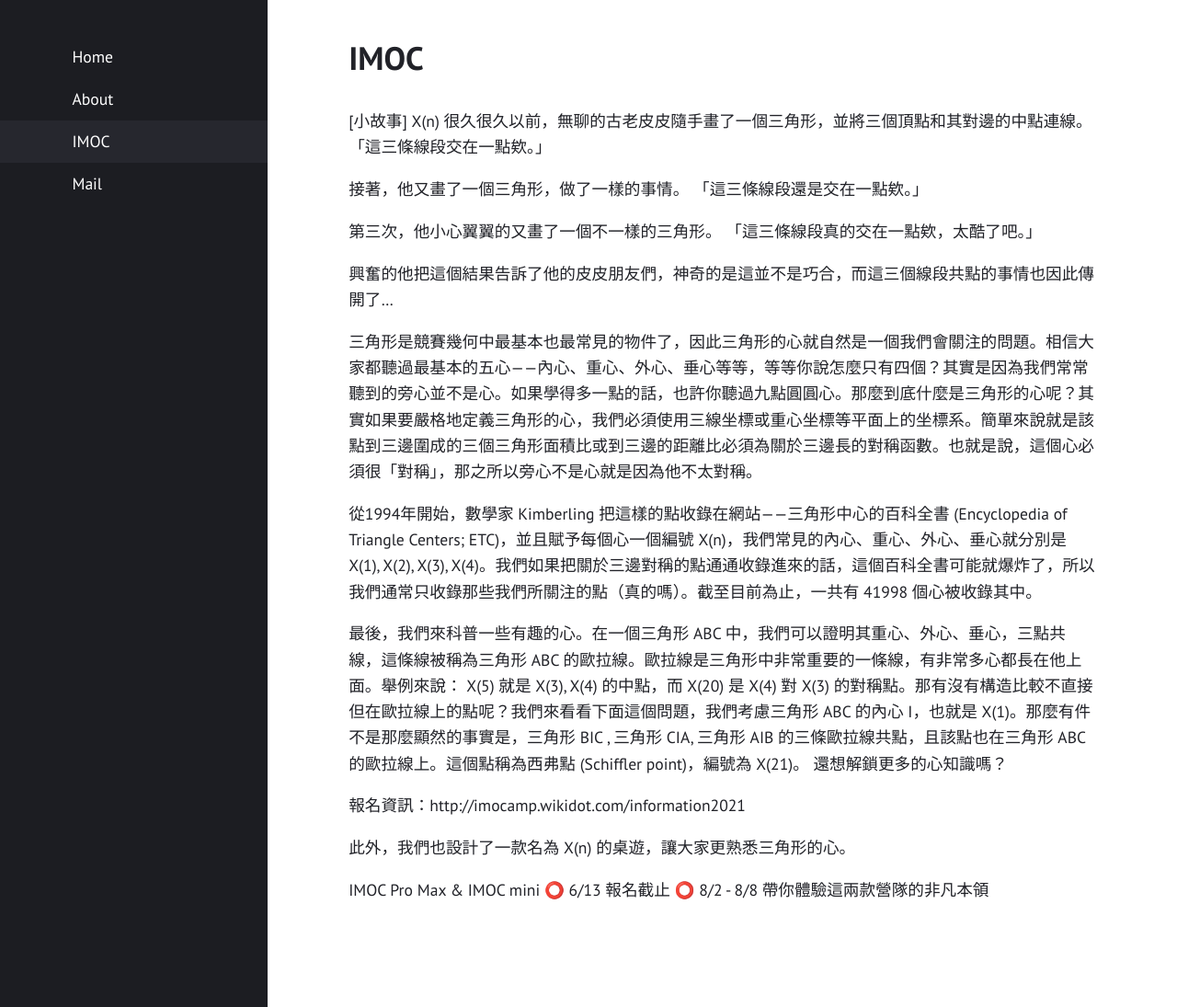
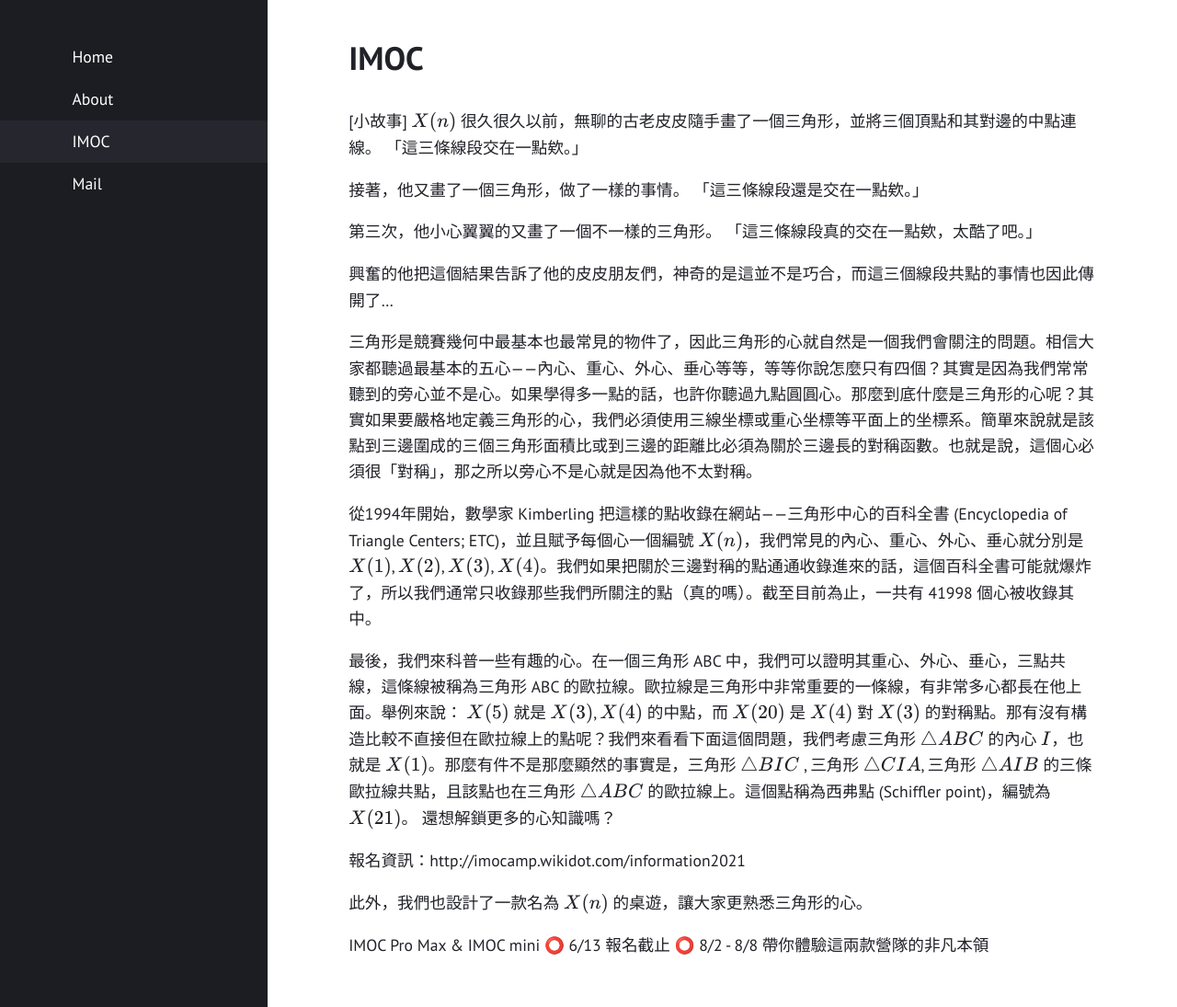
Before and after one commit to Permutation-Chang/Permutation-Chang.github.io, a Jekyll site: the page built from IMOC.md, in a window 1280 px wide and 1095 px high. Shown: the whole window at 92% size. Built offline with Jekyll 4.4.1, drawn with Linux system fonts in a browser that asks for light colours.

Commit message:
Update IMOC.md

```diff
--- a/IMOC.md
+++ b/IMOC.md
@@ -4,7 +4,7 @@ permalink: "/IMOC/"
 layout: page
 ---
 
-[小故事] X(n)
+[小故事] $$X(n)$$
 很久很久以前，無聊的古老皮皮隨手畫了一個三角形，並將三個頂點和其對邊的中點連線。
 「這三條線段交在一點欸。」
 
@@ -19,14 +19,14 @@ layout: page
 
 三角形是競賽幾何中最基本也最常見的物件了，因此三角形的心就自然是一個我們會關注的問題。相信大家都聽過最基本的五心——內心、重心、外心、垂心等等，等等你說怎麼只有四個？其實是因為我們常常聽到的旁心並不是心。如果學得多一點的話，也許你聽過九點圓圓心。那麼到底什麼是三角形的心呢？其實如果要嚴格地定義三角形的心，我們必須使用三線坐標或重心坐標等平面上的坐標系。簡單來說就是該點到三邊圍成的三個三角形面積比或到三邊的距離比必須為關於三邊長的對稱函數。也就是說，這個心必須很「對稱」，那之所以旁心不是心就是因為他不太對稱。
 
-從1994年開始，數學家 Kimberling 把這樣的點收錄在網站——三角形中心的百科全書 (Encyclopedia of Triangle Centers; ETC)，並且賦予每個心一個編號 X(n)，我們常見的內心、重心、外心、垂心就分別是 X(1), X(2), X(3), X(4)。我們如果把關於三邊對稱的點通通收錄進來的話，這個百科全書可能就爆炸了，所以我們通常只收錄那些我們所關注的點（真的嗎）。截至目前為止，一共有 41998 個心被收錄其中。
+從1994年開始，數學家 Kimberling 把這樣的點收錄在網站——三角形中心的百科全書 (Encyclopedia of Triangle Centers; ETC)，並且賦予每個心一個編號 $$X(n)$$，我們常見的內心、重心、外心、垂心就分別是 $$X(1)$$, $$X(2)$$, $$X(3)$$, $$X(4)$$。我們如果把關於三邊對稱的點通通收錄進來的話，這個百科全書可能就爆炸了，所以我們通常只收錄那些我們所關注的點（真的嗎）。截至目前為止，一共有 41998 個心被收錄其中。
 
-最後，我們來科普一些有趣的心。在一個三角形 ABC 中，我們可以證明其重心、外心、垂心，三點共線，這條線被稱為三角形 ABC 的歐拉線。歐拉線是三角形中非常重要的一條線，有非常多心都長在他上面。舉例來說： X(5) 就是 X(3), X(4) 的中點，而 X(20) 是 X(4) 對 X(3) 的對稱點。那有沒有構造比較不直接但在歐拉線上的點呢？我們來看看下面這個問題，我們考慮三角形 ABC 的內心 I，也就是 X(1)。那麼有件不是那麼顯然的事實是，三角形 BIC , 三角形 CIA, 三角形 AIB 的三條歐拉線共點，且該點也在三角形 ABC 的歐拉線上。這個點稱為西弗點 (Schiffler point)，編號為 X(21)。
+最後，我們來科普一些有趣的心。在一個三角形 ABC 中，我們可以證明其重心、外心、垂心，三點共線，這條線被稱為三角形 ABC 的歐拉線。歐拉線是三角形中非常重要的一條線，有非常多心都長在他上面。舉例來說： $$X(5)$$ 就是 $$X(3)$$, $$X(4)$$ 的中點，而 $$X(20)$$ 是 $$X(4)$$ 對 $$X(3)$$ 的對稱點。那有沒有構造比較不直接但在歐拉線上的點呢？我們來看看下面這個問題，我們考慮三角形 $$\triangle ABC$$ 的內心 $$I$$，也就是 $$X(1)$$。那麼有件不是那麼顯然的事實是，三角形 $$\triangle BIC$$ , 三角形 $$\triangle CIA$$, 三角形 $$\triangle AIB$$ 的三條歐拉線共點，且該點也在三角形 $$\triangle ABC$$ 的歐拉線上。這個點稱為西弗點 (Schiffler point)，編號為 $$X(21)$$。
 還想解鎖更多的心知識嗎？
 
 報名資訊：http://imocamp.wikidot.com/information2021
 
-此外，我們也設計了一款名為 X(n) 的桌遊，讓大家更熟悉三角形的心。
+此外，我們也設計了一款名為 $$X(n)$$ 的桌遊，讓大家更熟悉三角形的心。
 
 IMOC Pro Max & IMOC mini
 ⭕️ 6/13 報名截止
```
